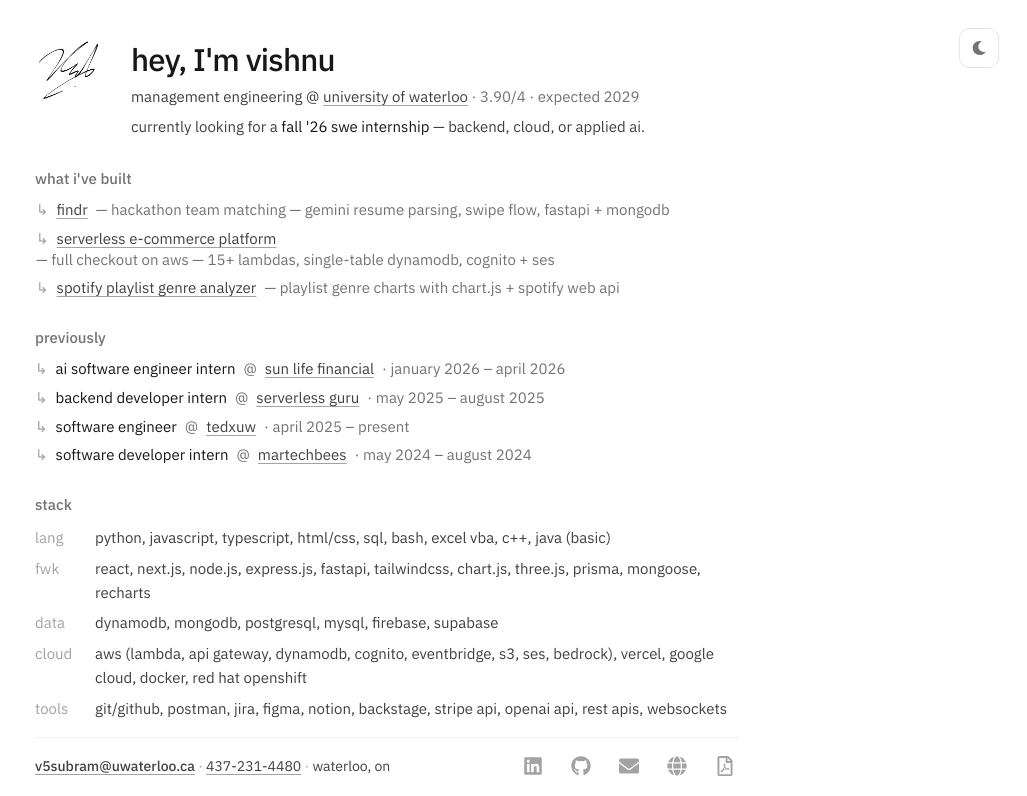
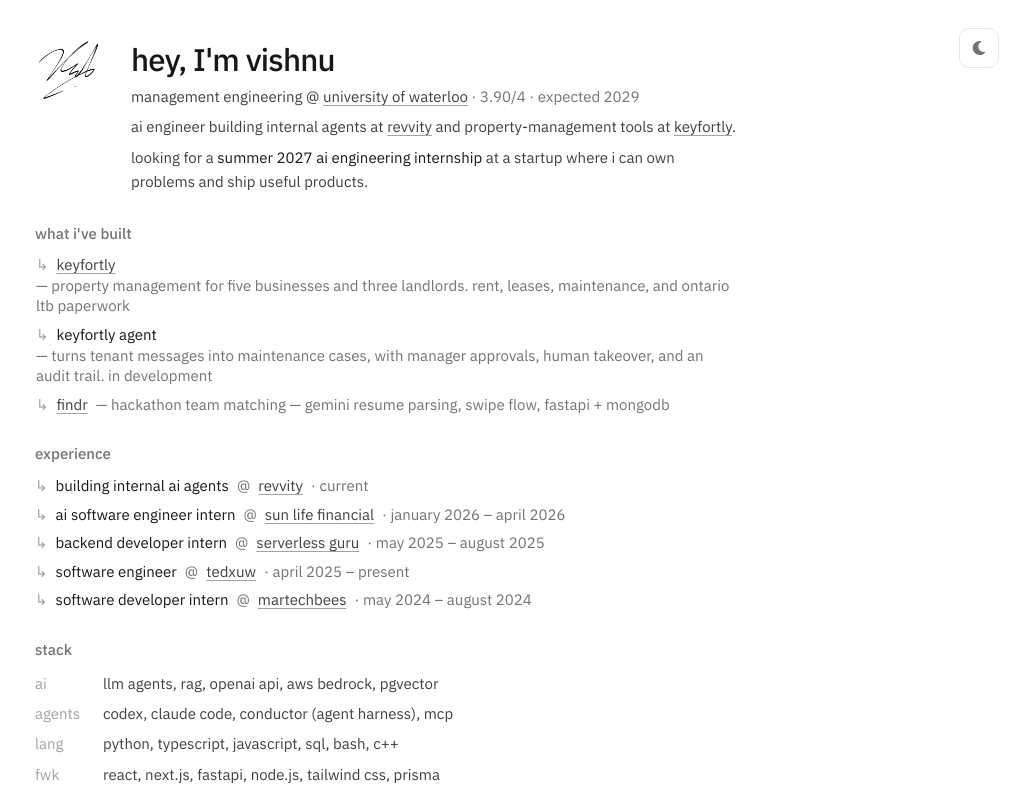
Before and after one commit to Vishnu123vis/VishnuSubramaniPortfolio, a Next.js app: page / in a window 1280 px wide. Shown: the top 796 px of the page, without its empty margins (253-1280 px from the left). Built offline with nearby package versions, Linux system fonts and the light colour scheme.

Commit message:
Refresh portfolio for AI engineering and summer 2027 startups

```diff
--- a/src/app/layout.tsx
+++ b/src/app/layout.tsx
@@ -11,20 +11,22 @@
 });
 
 export const metadata: Metadata = {
-  title: "Vishnu Subramani",
+  title: "Vishnu Subramani | AI Engineer",
   description:
-    "Management Engineering student at the University of Waterloo. Software engineering, cloud, and full-stack development.",
+    "AI engineer building internal agents at Revvity and Keyfortly, a property-management SaaS. University of Waterloo. Seeking a summer 2027 startup internship.",
   keywords: [
     "Vishnu Subramani",
     "University of Waterloo",
     "Management Engineering",
     "Software Engineer",
+    "AI Engineer",
+    "Keyfortly",
   ],
   authors: [{ name: "Vishnu Subramani" }],
   openGraph: {
-    title: "Vishnu Subramani",
+    title: "Vishnu Subramani | AI Engineer",
     description:
-      "Management Engineering student at the University of Waterloo.",
+      "AI engineer at Waterloo. Building internal agents at Revvity and property-management tools at Keyfortly. Open to summer 2027 startup internships.",
     url: "https://vishnus.online",
     siteName: "Vishnu Subramani",
     type: "website",
--- a/src/app/page.tsx
+++ b/src/app/page.tsx
@@ -34,12 +34,12 @@
 
 export default function Home() {
   return (
-    <div className="min-h-svh px-6 py-7 sm:px-10 sm:py-9 md:h-svh md:overflow-hidden lg:py-10">
+    <div className="min-h-svh px-6 py-7 sm:px-10 sm:py-9 lg:py-10">
       <div className="fixed right-5 top-5 z-40 sm:right-7 sm:top-7">
         <ThemeToggle />
       </div>
 
-      <article className="animate-enter mx-auto flex h-full w-full max-w-[44rem] flex-col gap-5 sm:gap-6 lg:gap-7">
+      <main className="animate-enter mx-auto flex w-full max-w-[44rem] flex-col gap-5 sm:gap-6 lg:gap-7">
         <header className="flex items-start gap-5 sm:gap-7">
           <Image
             src="/signature.png"
@@ -50,9 +50,9 @@
             priority
           />
           <div className="min-w-0 flex-1 space-y-1.5">
-            <p className="text-fg text-[1.5rem] font-medium leading-tight tracking-tight sm:text-[1.75rem] lg:text-[1.95rem]">
+            <h1 className="text-fg text-[1.5rem] font-medium leading-tight tracking-tight sm:text-[1.75rem] lg:text-[1.95rem]">
               hey, I&apos;m vishnu
-            </p>
+            </h1>
             <p className="text-body text-[14px] leading-relaxed sm:text-[15px]">
               management engineering @{" "}
               <ExternalLink href={UW}>university of waterloo</ExternalLink>
@@ -64,15 +64,20 @@
               </span>
             </p>
             <p className="text-body text-[14px] leading-relaxed sm:text-[15px]">
-              currently looking for a{" "}
-              <span className="text-fg">fall &apos;26 swe internship</span>
-              {" — "}backend, cloud, or applied ai.
+              ai engineer building internal agents at{" "}
+              <ExternalLink href="https://www.revvity.com/">revvity</ExternalLink>
+              {" "}and property-management tools at{" "}
+              <ExternalLink href="https://keyfortly.com/">keyfortly</ExternalLink>.
+            </p>
+            <p className="text-body text-[14px] leading-relaxed sm:text-[15px]">
+              looking for a <span className="text-fg">summer 2027 ai engineering internship</span>
+              {" "}at a startup where i can own problems and ship useful products.
             </p>
           </div>
         </header>
 
         <section>
-          <h3 className={SECTION_HEAD}>what i&apos;ve built</h3>
+          <h2 className={SECTION_HEAD}>what i&apos;ve built</h2>
           <ul className="list-arrow text-body space-y-2 text-[14px] leading-snug sm:text-[15px]">
             {projects.map((p) => (
               <li
@@ -82,8 +87,8 @@
                 <span className="text-soft" aria-hidden>
                   ↳
                 </span>
-                {p.github ? (
-                  <ExternalLink href={p.github}>
+                {(p.live || p.github) ? (
+                  <ExternalLink href={(p.live || p.github)!}>
                     {p.title.toLowerCase()}
                   </ExternalLink>
                 ) : (
@@ -96,7 +101,7 @@
         </section>
 
         <section>
-          <h3 className={SECTION_HEAD}>previously</h3>
+          <h2 className={SECTION_HEAD}>experience</h2>
           <ul className="text-body space-y-2 text-[14px] leading-snug sm:text-[15px]">
             {experiences.map((exp) => (
               <li
@@ -124,10 +129,12 @@
         </section>
 
         <section>
-          <h3 className={SECTION_HEAD}>stack</h3>
+          <h2 className={SECTION_HEAD}>stack</h2>
           <dl className="text-body space-y-1.5 text-[14px] leading-relaxed sm:text-[15px]">
             {(
               [
+                ["ai", skills.ai],
+                ["agents", skills.agents],
                 ["lang", skills.languages],
                 ["fwk", skills.frameworks],
                 ["data", skills.databases],
@@ -139,7 +146,7 @@
                 key={label}
                 className="flex flex-wrap items-baseline gap-x-3"
               >
-                <dt className="text-soft w-[3rem] shrink-0">{label}</dt>
+                <dt className="text-soft w-[3.5rem] shrink-0">{label}</dt>
                 <dd className="min-w-0 flex-1">{items.join(", ").toLowerCase()}</dd>
               </div>
             ))}
@@ -166,7 +173,7 @@
           </p>
           <SocialLinks />
         </footer>
-      </article>
+      </main>
     </div>
   );
 }
--- a/src/components/SocialLinks.tsx
+++ b/src/components/SocialLinks.tsx
@@ -3,7 +3,6 @@
   FaGithub,
   FaGlobe,
   FaLinkedin,
-  FaRegFilePdf,
 } from "react-icons/fa";
 import { SiFigma } from "react-icons/si";
 import { getSocialLinks } from "@/data/links";
@@ -13,7 +12,6 @@
   github: FaGithub,
   email: FaEnvelope,
   website: FaGlobe,
-  resume: FaRegFilePdf,
   figma: SiFigma,
 } as const;
 
@@ -24,16 +22,14 @@
     <div className="flex flex-wrap items-center gap-x-4 gap-y-2 sm:gap-x-5">
       {links.map((link) => {
         const Icon = iconMap[link.icon];
-        const isResume = link.icon === "resume";
         return (
           <a
             key={`${link.icon}-${link.url}`}
             href={link.url}
             aria-label={link.name}
             className="icon-link"
-            {...(isResume
-              ? { download: true }
-              : { target: "_blank", rel: "noopener noreferrer" })}
+            target="_blank"
+            rel="noopener noreferrer"
           >
             <Icon className="h-5 w-5 shrink-0" aria-hidden />
           </a>
--- a/src/data/experience.ts
+++ b/src/data/experience.ts
@@ -12,6 +12,14 @@
 }
 
 export const experiences: Experience[] = [
+  {
+    title: "AI Engineering",
+    roleShort: "building internal AI agents",
+    company: "Revvity",
+    period: "Current",
+    companyUrl: "https://www.revvity.com/",
+    achievements: ["Building internal AI agents."],
+  },
   {
     title: "AI Software Engineer / Solutions Architect",
     roleShort: "ai software engineer intern",
--- a/src/data/links.ts
+++ b/src/data/links.ts
@@ -6,7 +6,6 @@
   linkedin: "https://www.linkedin.com/in/vishnusubramani/",
   github: "https://github.com/Vishnu123vis",
   phone: "437-231-4480",
-  resumePath: "/resume.pdf",
   /** e.g. https://www.figma.com/@yourusername — leave blank to hide the Figma icon */
   figma: "",
 };
@@ -14,7 +13,7 @@
 export type SocialLink = {
   name: string;
   url: string;
-  icon: "linkedin" | "github" | "email" | "website" | "resume" | "figma";
+  icon: "linkedin" | "github" | "email" | "website" | "figma";
 };
 
 export function getSocialLinks(): SocialLink[] {
@@ -23,7 +22,6 @@
     { name: "GitHub", url: personalInfo.github, icon: "github" },
     { name: "Email", url: `mailto:${personalInfo.email}`, icon: "email" },
     { name: "Website", url: personalInfo.website, icon: "website" },
-    { name: "Resume PDF", url: personalInfo.resumePath, icon: "resume" },
   ];
   if (personalInfo.figma) {
     links.push({ name: "Figma", url: personalInfo.figma, icon: "figma" });
--- a/src/data/projects.ts
+++ b/src/data/projects.ts
@@ -11,6 +11,23 @@
 }
 
 export const projects: Project[] = [
+  {
+    title: "Keyfortly",
+    tagline: "property management for five businesses and three landlords. rent, leases, maintenance, and Ontario LTB paperwork",
+    description: "Property-management SaaS built and operated end to end.",
+    period: "Ongoing",
+    technologies: ["React", "TypeScript", "AWS", "DynamoDB"],
+    features: ["Rent and tenant management", "Leases and e-signing", "Maintenance tracking"],
+    live: "https://keyfortly.com/",
+  },
+  {
+    title: "Keyfortly Agent",
+    tagline: "turns tenant messages into maintenance cases, with manager approvals, human takeover, and an audit trail. in development",
+    description: "An AI operations assistant for property managers, currently in private development.",
+    period: "Ongoing",
+    technologies: ["Next.js", "TypeScript", "OpenAI", "Twilio", "AWS CDK"],
+    features: ["Tenant message intake", "Approval-controlled follow-ups", "Operations dashboard"],
+  },
   {
     title: "Findr",
     tagline:
@@ -34,38 +51,4 @@
     ],
     github: "https://github.com/Vishnu123vis/Findr",
   },
-  {
-    title: "Serverless E-commerce Platform",
-    tagline:
-      "full checkout on aws — 15+ lambdas, single-table dynamodb, cognito + ses",
-    period: "May 2025",
-    description: "Full-stack serverless e-commerce application with AWS infrastructure",
-    technologies: [
-      "TypeScript",
-      "AWS Lambda",
-      "DynamoDB",
-      "Cognito",
-      "SES",
-      "EventBridge",
-    ],
-    features: [
-      "15+ Lambda serverless backend",
-      "Single-table DynamoDB schema with GSIs",
-      "Cognito-secured APIs, SES order emails",
-    ],
-    github: "https://github.com/Vishnu123vis/serverless-ecommerce-platform",
-  },
-  {
-    title: "Spotify Playlist Genre Analyzer",
-    tagline: "playlist genre charts with chart.js + spotify web api",
-    period: "Sep 2024",
-    description: "Analyze and visualize music genres in Spotify playlists",
-    technologies: ["JavaScript", "React", "Chart.js", "Spotify API"],
-    features: [
-      "Analyzed up to 60 songs per playlist",
-      "Visualizations with Chart.js",
-      "Automated fetching with Axios (manual effort -80%)",
-    ],
-    github: "https://github.com/Vishnu123vis/spotify-genre-analyzer",
-  },
 ];
--- a/src/data/skills.ts
+++ b/src/data/skills.ts
@@ -1,53 +1,9 @@
 export const skills = {
-  languages: [
-    "Python",
-    "JavaScript",
-    "TypeScript",
-    "HTML/CSS",
-    "SQL",
-    "Bash",
-    "Excel VBA",
-    "C++",
-    "Java (basic)",
-  ],
-  frameworks: [
-    "React",
-    "Next.js",
-    "Node.js",
-    "Express.js",
-    "FastAPI",
-    "TailwindCSS",
-    "Chart.js",
-    "Three.js",
-    "Prisma",
-    "Mongoose",
-    "Recharts",
-  ],
-  databases: [
-    "DynamoDB",
-    "MongoDB",
-    "PostgreSQL",
-    "MySQL",
-    "Firebase",
-    "Supabase",
-  ],
-  cloud: [
-    "AWS (Lambda, API Gateway, DynamoDB, Cognito, EventBridge, S3, SES, Bedrock)",
-    "Vercel",
-    "Google Cloud",
-    "Docker",
-    "Red Hat OpenShift",
-  ],
-  tools: [
-    "Git/GitHub",
-    "Postman",
-    "Jira",
-    "Figma",
-    "Notion",
-    "Backstage",
-    "Stripe API",
-    "OpenAI API",
-    "REST APIs",
-    "WebSockets",
-  ],
+  ai: ["LLM agents", "RAG", "OpenAI API", "AWS Bedrock", "pgvector"],
+  agents: ["Codex", "Claude Code", "Conductor (agent harness)", "MCP"],
+  languages: ["Python", "TypeScript", "JavaScript", "SQL", "Bash", "C++"],
+  frameworks: ["React", "Next.js", "FastAPI", "Node.js", "Tailwind CSS", "Prisma"],
+  databases: ["PostgreSQL", "DynamoDB", "MongoDB", "Supabase"],
+  cloud: ["AWS (Lambda, API Gateway, S3, EventBridge, CDK)", "Docker", "OpenShift", "Vercel"],
+  tools: ["Git/GitHub", "Twilio", "Stripe", "Postman", "Figma"],
 };
```
Also changed, not shown: 2 other files (tests, documents, lock files or other folders).
